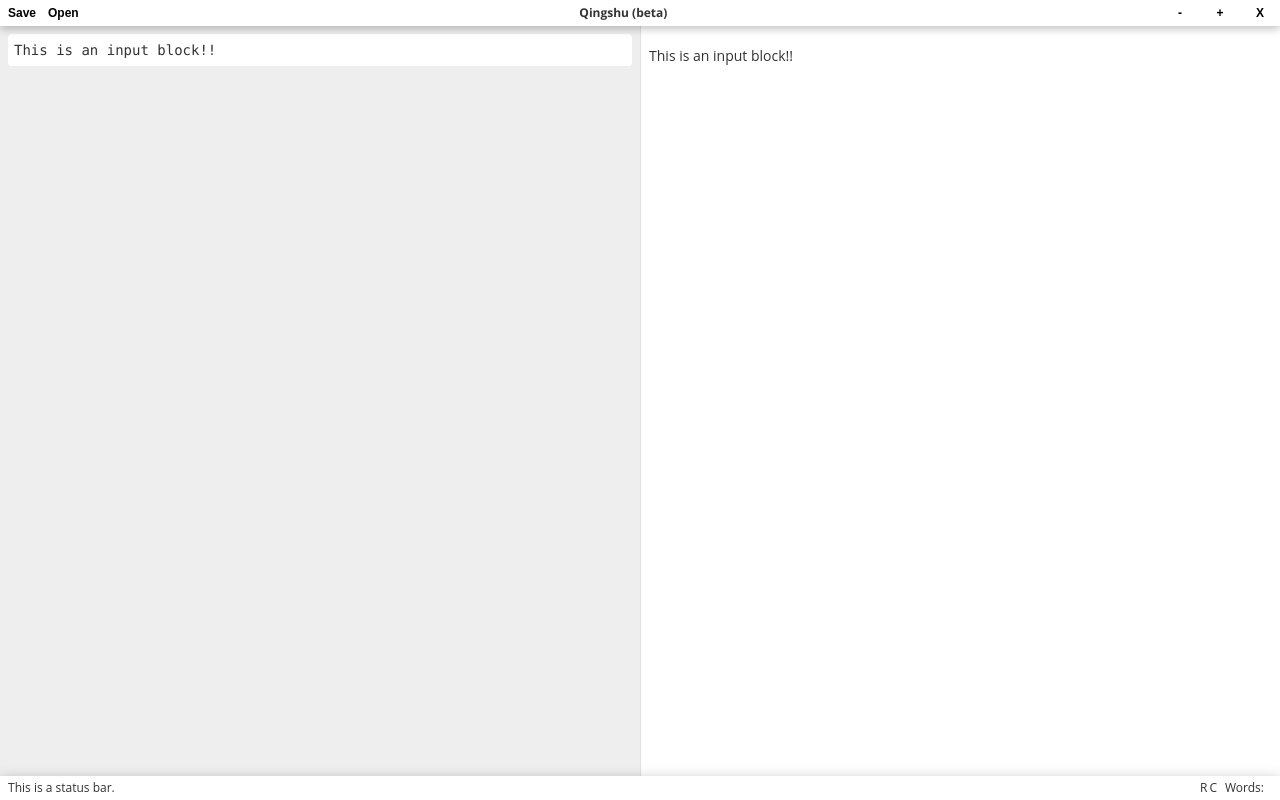
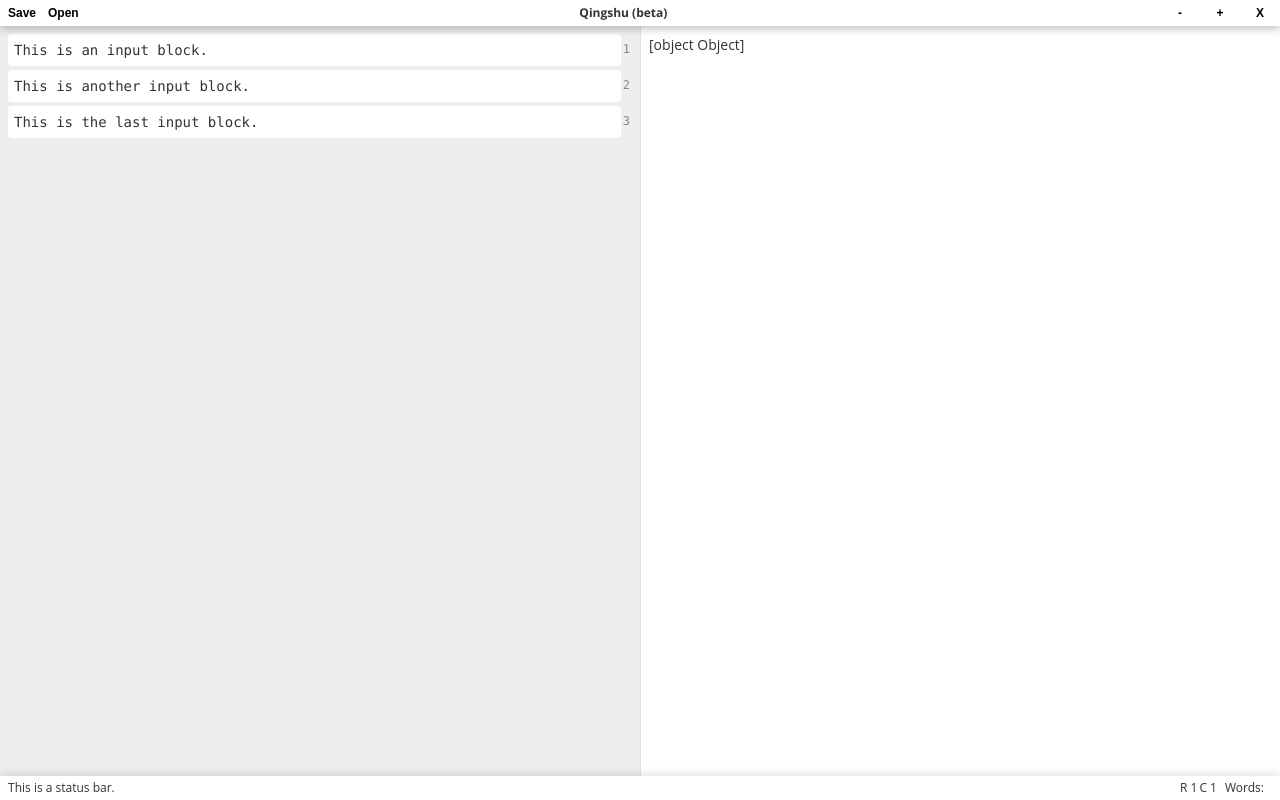
Before and after one commit to chen-yingfa/qingshu, a Vue app: page / in a window 1280 px wide. Built offline with nearby package versions, Linux system fonts and the light colour scheme; a web font is replaced by a local one.

Commit message:
Add architecture description in docs, reimplement for logic in Vue.

```diff
--- a/package.json
+++ b/package.json
@@ -25,7 +25,7 @@
     "vite": "^3.0.8",
     "vite-electron-plugin": "^0.4.1",
     "vue": "^3.2.37",
-    "vue-tsc": "^0.40.1"
+    "vue-tsc": "^1.0.0"
   },
   "debug": {
     "env": {
--- a/src/App.vue
+++ b/src/App.vue
@@ -1,14 +1,16 @@
 <script setup lang="ts">
-// import HelloWorld from './components/HelloWorld.vue'
+import { reactive } from 'vue'
+
 import Editor from './components/Editor.vue'
 import TitleBar from './components/TitleBar.vue'
 import StatusBar from './components/StatusBar.vue'
+
 </script>
 
 <template>
   <link href="../../styles/main.css" rel="stylesheet">
   <div id="root-container">
-    <TitleBar title="Qingshu (beta)" height=24 />
+    <TitleBar title="Qingshu (beta)" />
     <Editor id="editor-container" />
     <StatusBar />
   </div>
--- /dev/null
+++ b/src/assets/js/caretPos.ts
@@ -0,0 +1,4 @@
+export interface CaretPos {
+    row: number
+    col: number
+}
--- /dev/null
+++ b/src/assets/js/keybindings.ts
@@ -0,0 +1,3 @@
+import keybindingsJson from '../keybindings.json'
+type KeybindingType = { [k: string]: string }
+export var keybindings = keybindingsJson as KeybindingType
--- /dev/null
+++ b/src/assets/js/store.ts
@@ -0,0 +1,7 @@
+import { reactive } from "vue"
+import { CaretPos } from "./caretPos"
+
+export const curCaretPos: CaretPos = reactive({
+    row: 1,
+    col: 1,
+})
--- a/src/components/Editor.vue
+++ b/src/components/Editor.vue
@@ -1,45 +1,83 @@
-<script setup lang="ts">
-// const { loadAndTypeset } = require("mathjax-electron")
+<script lang="ts">
 import InputBlock from './InputBlock.vue'
-import { ref, onMounted } from 'vue'
-import { marked } from 'marked'
+import { CaretPos } from '../assets/js/caretPos'
+import { strInsert } from '../assets/js/utils'
 
-var INDENT_LEN: number = 4
 
-const blocks = ref([
-    { id: 1, content: 'This is an input block!!' },
-])
-
-function renderAll() {
-    /**
-     * Loop through each input block, concatenate the HTML result.
-     */
-    var BLOCK_CONTAINER = ref(document.getElementById('input-container') as HTMLDivElement)
-    var MD_CONTAINER = ref(document.getElementById('md-container') as HTMLDivElement)
-    let htmlResult = ""
-    let numBlocks = BLOCK_CONTAINER.value.children.length
-    if (numBlocks) {
-        for (let i = 0; i < numBlocks; i++) {
-            let block = BLOCK_CONTAINER.value?.children[i] as HTMLDivElement
-            let md = block?.textContent
-            // console.log('md', md)
-            if (md) {
-                htmlResult += '\n\n' + marked(md)
+export default {
+    name: 'Editor',
+    components: {
+        InputBlock
+    },
+    data() {
+        return {
+            blocks: [
+                { id: 1, content: 'This is an input block.' },
+                { id: 2, content: 'This is another input block.' },
+                { id: 3, content: 'This is the last input block.' },
+            ],
+            renderedMd: {
+                type: String,
+                default: '<p>Nothing to render.</p>',
             }
         }
-        MD_CONTAINER.value.innerHTML = htmlResult
-        // loadAndTypeset(document, mdContainer)
-    }
+    },
+    methods: {
+        renderAll() {
+            /**
+             * Loop through each input block, concatenate the HTML result.
+             */
+            console.log('renderAll')
+
+            console.log('blocks', this.blocks)
+            // let inputBlocks = this.$refs.inputBlocks
+            // let numBlocks = inputBlocks.length
+            // for (let i = 0; i < numBlocks; ++i) {
+            //     console.log(inputBlocks[i].getContent())
+            // }
+
+            // var BLOCK_CONTAINER = ref(document.getElementById('input-container') as HTMLDivElement)
+            // var MD_CONTAINER = ref(document.getElementById('md-container') as HTMLDivElement)
+            // let numBlocks = BLOCK_CONTAINER.value.children.length
+            // if (numBlocks) {
+            //     for (let i = 0; i < numBlocks; i++) {
+            //         let block = BLOCK_CONTAINER.value?.children[i] as HTMLDivElement
+            //     }
+            //     MD_CONTAINER.value.innerHTML = htmlResult
+            // }
+        },
+
+        onInputBlockKeyup(blockId: number, event: KeyboardEvent): void {
+            console.log('onInputBlockKeyup', event)
+            this.renderAll()
+        },
+
+
+        onInputBlockKeydown(block: typeof InputBlock, event: KeyboardEvent): void {
+
+            let caretPos: CaretPos = block.getCaretPos()
+            let content: string = block.getContent()
+
+            // Get the class variable for the block's content (stored in this)
+            let blockContent = this.blocks[block.blockId - 1].content
+
+            console.log('Inserting text')
+            console.log('caretPos', caretPos)
+            console.log('content', content)
+            console.log('blockContent', blockContent)
+            blockContent = strInsert(blockContent, event.key, caretPos.col)
+
+            this.blocks[block.blockId - 1].content = blockContent
+        },
+
+        // insertTextToBlock(block: typeof InputBlock, text: string, pos: number): void {
+        //     console.log('insertTextToBlock', blockId, text, pos)
+        // }
+    },
+    mounted: function () {
+        this.renderAll()
+    },
 }
-
-function onInputBlockKeyup(event: KeyboardEvent) {
-    console.log('onInputBlockKeyup')
-    renderAll()
-}
-
-onMounted(() => {
-    renderAll()
-})
 
 </script>
 
@@ -47,13 +85,19 @@ onMounted(() => {
     <div id="editor-container">
         <div id="input-container">
             <!-- Input blocks here -->
-            <InputBlock v-for="block in blocks" :key="block.id" :content="block.content"
+            <InputBlock
+                v-for="block in blocks"
+                ref="inputBlocks"
+                :key="block.id"
+                :blockId="block.id"
+                :initialContent="block.content"
+                @input-block-keydown="onInputBlockKeydown"
                 @input-block-keyup="onInputBlockKeyup" />
         </div>
         <div id="preview-container">
             <link href="../styles/github.css" rel="stylesheet">
-            <div id="md-container" class="markdown-body">
-                <!-- The HTML content be generated by the Markdown renderer -->
+            <!-- The HTML content be generated by the Markdown renderer -->
+            <div id="md-container" class="markdown-body" v-html="renderedMd">
             </div>
         </div>
     </div>
--- a/src/components/InputBlock.vue
+++ b/src/components/InputBlock.vue
@@ -1,35 +1,168 @@
-<script lang="ts" setup>
+<script lang="ts">
 
-import { ref, defineExpose, defineProps } from 'vue'
+import { CaretPos } from '../assets/js/caretPos'
+import { curCaretPos } from '../assets/js/store'
+import { marked } from 'marked'
+import { isAlpha, strInsert } from '../assets/js/utils'
 
-const emit = defineEmits<{
-    (event: 'input-block-keyup', keyboardEvent: KeyboardEvent): void
-}>()
+import { keybindings } from '../assets/js/keybindings'
 
-const props = defineProps<{
-    content: string
-}>()
+export default {
+    name: 'InputBlock',
+    props: {
+        blockId: {
+            type: Number,
+            required: true,
+        },
+        initialContent: {
+            type: String,
+            default: ''
+        }
+    },
+    data() {
+        return {
+            content: this.initialContent,
+        }
+    },
+    emits: [
+        'input-block-keydown',
+        'input-block-keyup',
+        'insert-block',
+        'delete-block',
+    ],
+    methods: {
+        onKeyup(event: KeyboardEvent): void {
+            // console.log('onKeyup', event)
+            let div = event.target as HTMLDivElement
 
-function onKeyup(event: KeyboardEvent): void {
-    emit('input-block-keyup', event)
+            // Update caret position
+            let caretPos = this.getCaretPos()
+            curCaretPos.col = caretPos.col
+            curCaretPos.row = caretPos.row
+
+            // Emit event to Editor
+            this.$emit('input-block-keyup', this.blockId, event)
+        },
+        onKeydown(event: KeyboardEvent): void {
+            // For ignoring all keydown events that are part of IMO composition
+            if (event.isComposing || event.key == 'Process') return;
+
+            // Intercept the key, and update the text content manually
+            event.preventDefault()
+            event.stopPropagation()
+            console.log("onKeydown", event)
+
+            /**
+             * Handle keybindings
+             */
+            if (event.ctrlKey) {
+                let keyName = 'ctrl'
+                if (event.shiftKey) {
+                    keyName += '+shift'
+                }
+                keyName += '+' + event.key.toUpperCase()
+                if (keyName in keybindings) {
+                    let action: string = keybindings[keyName] + '()'
+                    console.log('evaluating:', action)
+                    eval(action)
+                }
+
+                return
+            }
+
+            switch (event.key) {
+                case 'Enter':
+                    // Prevent the default behavior of inserting a new line
+                    event.preventDefault()
+                    // Insert a new block
+                    this.$emit('insert-block', this.blockId)
+                    break
+                case 'Backspace':
+                    // Prevent the default behavior of deleting a new line
+                    event.preventDefault()
+                    // Delete the current block
+                    this.$emit('delete-block', this.blockId)
+                    break
+                default:
+                    // Update the text content
+                    if (isAlpha(event.key)) {
+                        this.insertContent(event.key)
+                    }
+                    break
+            }
+
+        },
+
+        getContent(): string { return this.content },
+
+        /**
+         * Insert string into this block.
+         */
+        insertContent(str: string) {
+            console.log('inserting content', str)
+            let caretPos = this.getCaretPos()
+            this.content = strInsert(this.content, str, caretPos.col)
+        },
+
+        /**
+         * Render the text content of this block to HTML.
+         *
+         * Return: string of the rendered HTML.
+         */
+        render(): string {
+            let htmlResult = ''
+            let md = this.getContent()
+            if (md) {
+                htmlResult = marked(md)
+            }
+            return htmlResult
+        },
+
+        /**
+         * Get the content-container Div element.
+         */
+        getContentContainer(): HTMLDivElement {
+            return this.$refs.contentContainer as HTMLDivElement
+        },
+
+        /**
+         * Get the caret position of the given element.
+         *
+         * @param el The element to get caret position from.
+         * @returns The caret position.
+         */
+        getCaretPos(): CaretPos {
+            let el = this.getContentContainer()
+            let col = -1
+            let row = -1
+            let sel = window.getSelection()
+            if (sel?.rangeCount) {
+                let range = sel.getRangeAt(0)
+                // Get line number within the block
+                let lineDiv = range.commonAncestorContainer.parentElement as HTMLDivElement
+                let lineDivs = el.children
+                console.log('lineDivs', lineDivs)
+                console.log('lineDiv', lineDiv)
+                row = Array.prototype.indexOf.call(lineDivs, lineDiv)
+                col = range.endOffset
+            }
+            return {
+                col: col,
+                row: row,
+            }
+        },
+    }
 }
-
-const block = ref(null)
-
-function getContent(): String {
-    let block = document.getElementById('block-container')
-    let text = block?.innerText
-    if (text) {
-        return text
-    }
-    return '';
-}
-defineExpose({getContent})
 
 </script>
 <template>
-    <div id="block-container" class="input-block" contenteditable="true" @keyup="onKeyup">
-        <div>{{ content }}</div>
+    <div id="input-block-container">
+        <div ref="contentContainer" class="input-block" contenteditable="true" @keydown="onKeydown" @keyup="onKeyup">
+            {{ content }}
+        </div>
+        <div class="block-id">
+            {{ blockId }}
+        </div>
     </div>
 </template>
 
@@ -40,16 +173,26 @@ defineExpose({getContent})
 
 [contenteditable] {
     /* display: inline; */
-    white-space: nowrap;
+    /* white-space: nowrap; */
     /* overflow: hidden; */
     text-overflow: inherit;
     -webkit-user-select: auto;
     user-select: auto;
     -moz-user-select: -moz-text;
     display: inline-block;
+    white-space: pre-wrap;
+    word-break: break-word;
+}
+
+#input-block-container {
+    display: flex;
+    flex-direction: row;
+    align-items: center;
+    justify-content: space-between;
 }
 
 .input-block {
+    flex-grow: 1;
     margin: 0;
     padding: 4px;
     border: 2px solid rgba(0, 0, 0, 0);
@@ -64,12 +207,12 @@ defineExpose({getContent})
 }
 
 .input-block:hover {
-    box-shadow: rgba(100, 100, 111, 0.2) 0px 7px 29px 0px;
+    box-shadow: rgba(100, 100, 111, 0.4) 0px 7px 29px 0px;
 }
 
 .input-block:focus {
     outline: none;
-    box-shadow: rgba(100, 100, 111, 0.2) 0px 7px 29px 0px;
+    box-shadow: rgba(100, 100, 111, 0.4) 0px 7px 29px 0px;
 }
 
 .input-block-math {
@@ -79,4 +222,14 @@ defineExpose({getContent})
 .input-block-math-error {
     border: 2px solid red;
 }
+
+.block-id {
+    position: relative;
+    bottom: 0px;
+    right: 0px;
+    font-size: 12px;
+    color: #888888;
+    padding: 2px;
+    z-index: 1;
+}
 </style>
--- a/src/components/StatusBar.vue
+++ b/src/components/StatusBar.vue
@@ -1,3 +1,8 @@
+<script lang="ts" setup>
+import { curCaretPos } from '../assets/js/store'
+
+</script>
+
 <template>
     <div id="status-bar">
         <div id="status-bar-left-container">
@@ -6,10 +11,10 @@
         <div id="status-bar-right-container">
             <div id="caret-status">
                 <div id="caret-line-status">
-                    R <span id="caret-row-number"></span>
+                    R <span id="caret-row-number">{{ curCaretPos.row }}</span>
                 </div>
                 <div id="caret-row-status">
-                    C <span id="caret-col-number"></span>
+                    C <span id="caret-col-number">{{ curCaretPos.col }}</span>
                 </div>
             </div>
             Words: <span id="word-count"></span>
--- a/src/components/TitleBar.vue
+++ b/src/components/TitleBar.vue
@@ -1,10 +1,7 @@
 <script lang="ts" setup>
-
-import { defineProps } from 'vue'
 
 defineProps<{
     title: string
-    height: number
 }>()
 
 // const remote = require('electron').remote
```
Also changed, not shown: 2 other files (tests, documents, lock files or other folders).
